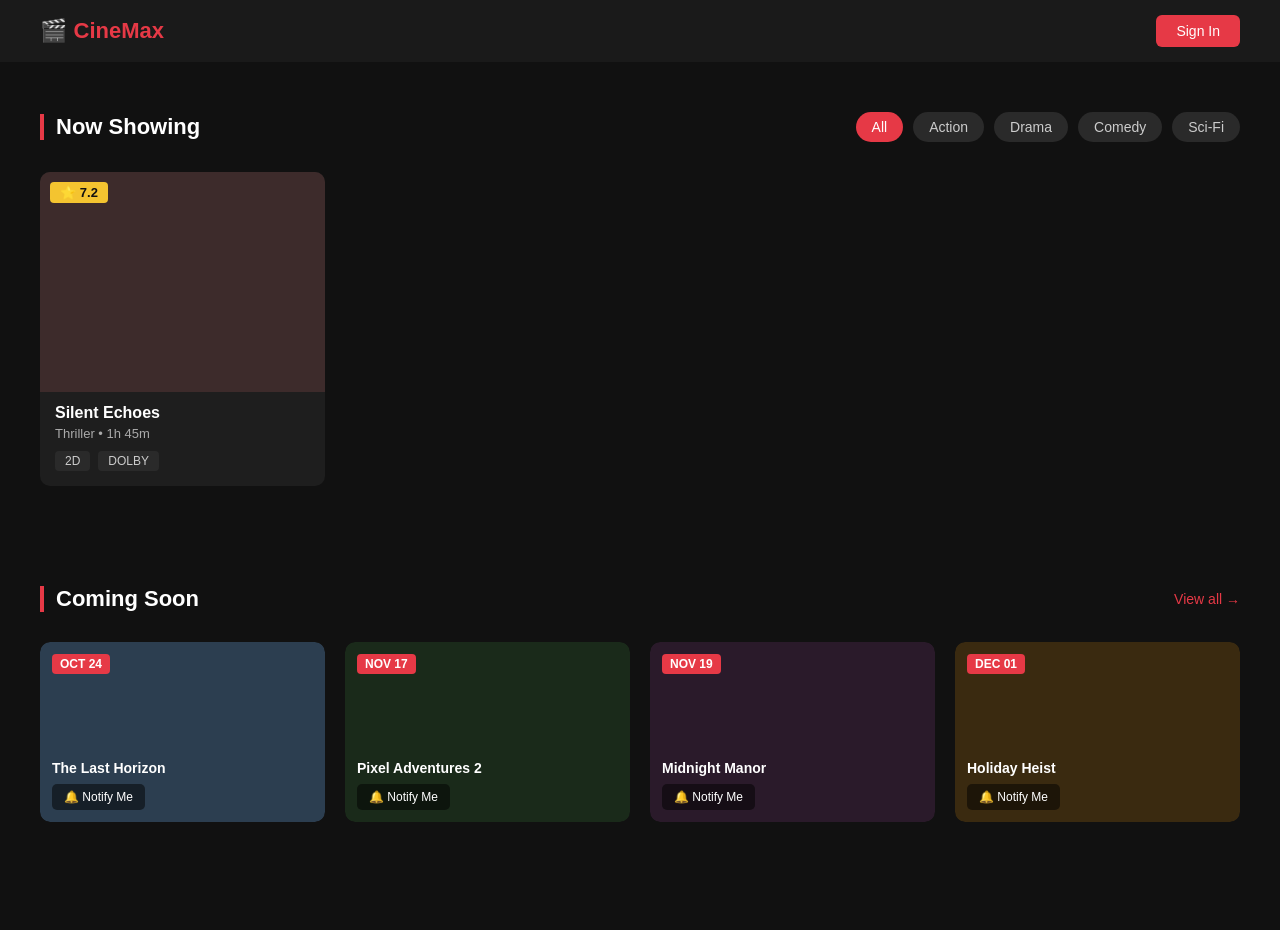
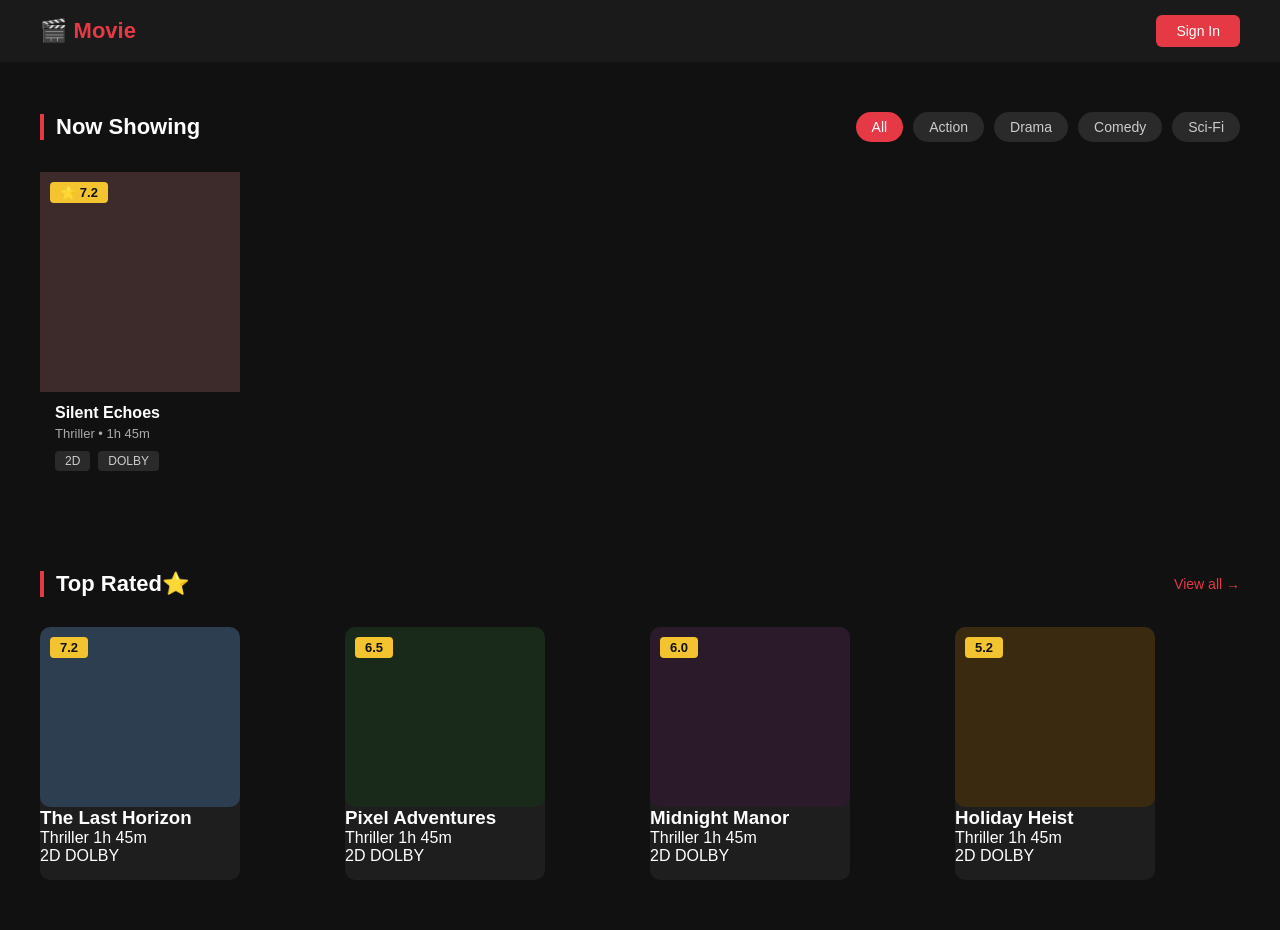
Before and after one commit to NAVEENEK/Movie-booking-system, a PHP site: page /home.html in a window 1280 px wide. Before the commit the page ends 822 px from the top, so only its background shows below. Run offline with PHP 8.4, Linux system fonts and the light colour scheme.

Commit message:
ui updated

```diff
--- a/admin_login.html
+++ b/admin_login.html
@@ -2,15 +2,15 @@
 <!DOCTYPE html>
 <html lang="en">
 <head>
-  <title>Admin Login</title>
+  <title>ADMIN LOGIN</title>
   <link rel="stylesheet" href="style.css">
 </head>
 <body>
   <div class="container">
- <h2>Admin Login</h2>
+ <h2>ADMIN LOGIN</h2>
    <form action="/admin_login" method="post">
    <label for="passkey">Enter Admin Passkey</label><br><br>
-   <input type="password"  id="passkey"  name="passkey" required><br><br>
+   <input type="password" placeholder="Enter passkeyS" id="passkey"  name="passkey" required><br><br>
 
    <button type="submit">Login</button>
 </form>
--- a/home.html
+++ b/home.html
@@ -10,7 +10,7 @@
 
   <!-- ========== NAVBAR ========== -->
   <nav class="navbar">
-    <div class="logo">🎬 CineMax</div>
+    <div class="logo">🎬 Movie</div>
 
     <a href="index.html" class="btn-signin">Sign In</a>
   </nav>
@@ -54,10 +54,10 @@
   </section>
 
 
-  <!-- ========== COMING SOON ========== -->
+  <!-- ========== TOP RATED ========== -->
   <section class="section">
     <div class="section-header">
-      <h2>Coming Soon</h2>
+      <h2>Top Rated⭐</h2>
       <a href="#" class="view-all">View all →</a>
     </div>
 
@@ -65,40 +65,66 @@
 
       <div class="coming-card">
         <div class="coming-poster cp1">
-          <span class="release-date">OCT 24</span>
-          <div class="coming-info">
-            <p>The Last Horizon</p>
-            <button class="btn-notify">🔔 Notify Me</button>
+          <span class="rating">7.2</span>
+           </div>
+
+
+          <div class="movie-info">
+            <h3>The Last Horizon</h3>
+            <p>Thriller 1h 45m</p>
+          <div class="formats">
+          <span>2D</span>
+          <span>DOLBY</span>
           </div>
         </div>
       </div>
 
       <div class="coming-card">
         <div class="coming-poster cp2">
-          <span class="release-date">NOV 17</span>
-          <div class="coming-info">
-            <p>Pixel Adventures 2</p>
-            <button class="btn-notify">🔔 Notify Me</button>
+           <span class="rating">6.5</span>
+           </div>
+
+          <div class="movie-info">
+             <h3>Pixel Adventures</h3>
+            <p>Thriller 1h 45m</p>
+          <div class="formats">
+          <span>2D</span>
+          <span>DOLBY</span>
+
+
           </div>
         </div>
       </div>
 
       <div class="coming-card">
         <div class="coming-poster cp3">
-          <span class="release-date">NOV 19</span>
-          <div class="coming-info">
-            <p>Midnight Manor</p>
-            <button class="btn-notify">🔔 Notify Me</button>
+          <span class="rating">6.0</span>
+           </div>
+
+          <div class="movie-info">
+             <h3>Midnight Manor</h3>
+            <p>Thriller 1h 45m</p>
+          <div class="formats">
+          <span>2D</span>
+          <span>DOLBY</span>
+
+
           </div>
         </div>
       </div>
 
       <div class="coming-card">
         <div class="coming-poster cp4">
-          <span class="release-date">DEC 01</span>
-          <div class="coming-info">
-            <p>Holiday Heist</p>
-            <button class="btn-notify">🔔 Notify Me</button>
+          <span class="rating">5.2</span>
+           </div>
+
+          <div class="movie-info">
+             <h3>Holiday Heist</h3>
+            <p>Thriller 1h 45m</p>
+          <div class="formats">
+          <span>2D</span>
+          <span>DOLBY</span>
+
           </div>
         </div>
       </div>
--- a/style2.css
+++ b/style2.css
@@ -211,11 +211,14 @@ ul {
    ===================== */
 .movies-grid {
   display: grid;
-  grid-template-columns: repeat(4, 1fr);
-  gap: 20px;
+  grid-template-columns: repeat(4, 200px);
+   gap: 20px;
+  justify-content:start;
+
 }
 
-.movie-card {
+.coming-card {
+  width: 200px;
   background-color: #1e1e1e;
   border-radius: 10px;
   overflow: hidden;
@@ -314,15 +317,17 @@ ul {
 
 
 /* =====================
-   COMING SOON CARDS
+   Top Review
    ===================== */
 .coming-grid {
   display: grid;
-  grid-template-columns: repeat(4, 1fr);
-  gap: 20px;
+  grid-template-columns: repeat(auto-fit,
+  minmax(200px,1fr));
+gap: 20px;
 }
 
 .coming-card {
+  width: 200px;
   border-radius: 10px;
   overflow: hidden;
 }
```
